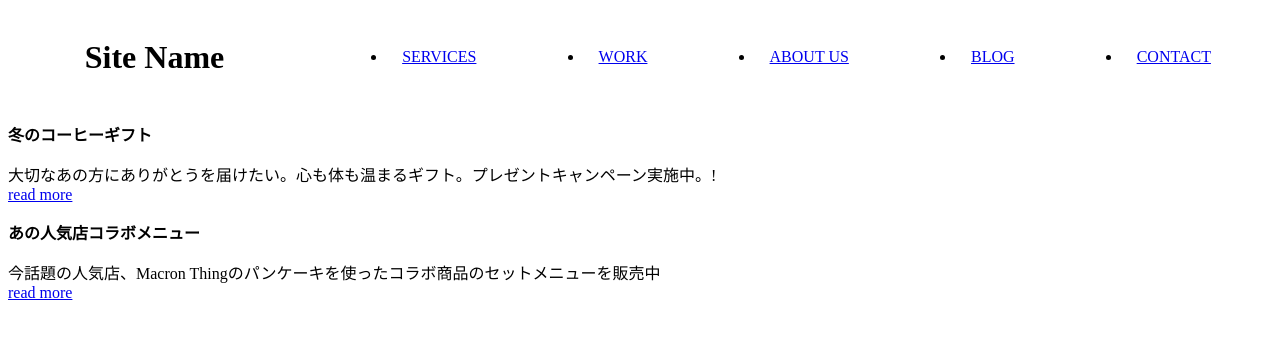
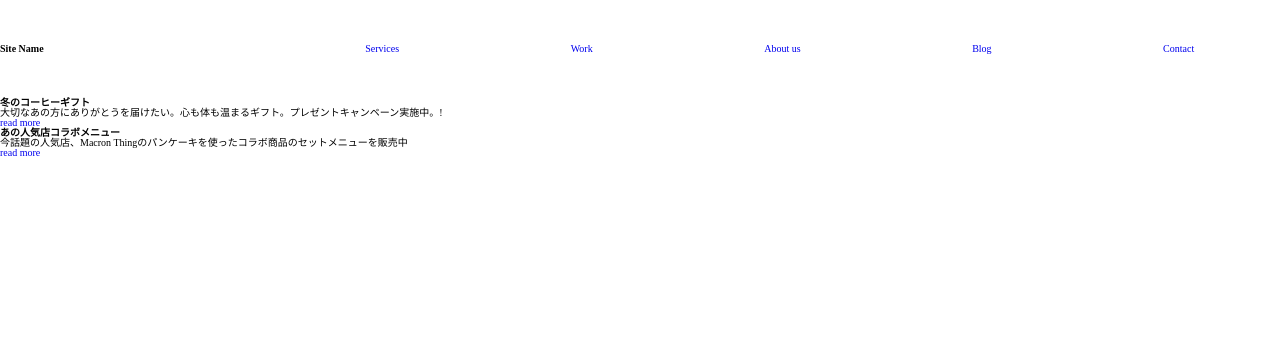
Before and after one commit to umanari145/css, a PHP site: page / in a window 1280 px wide. Shown: the top 339 px of the page. Run offline with PHP 8.4, Linux system fonts and the light colour scheme.

Commit message:
flexの復習

```diff
--- a/samplesite01/css/_header.scss
+++ b/samplesite01/css/_header.scss
@@ -1,15 +1,24 @@
 .Header{
-    display: -webkit-flex;
-    display: -ms-flex;
-    display: flex;
+
+	@include flex;
 	justify-content: flex-start;
-    align-items: center;
 	height: 98px;
+	align-items:center;
 	&__head{
-        flex:  1 1 auto;
-        text-align: center;
+		background: #fff;
+		flex: 1 1 auto;
 	}
+
 	&__body{
 		flex: 3 1 auto;
+		.Menu{
+			@include flex;
+			justify-content: space-around;
+			&__item{
+				display: block;
+				padding: 10px 15px;
+
 			}
 		}
+	}
+}
--- /dev/null
+++ b/samplesite01/css/base.scss
@@ -0,0 +1,36 @@
+html {
+	font-size: 62.5%;
+}
+
+*, *::before, *::after {
+  box-sizing: border-box;
+}
+
+a:active,
+a:hover,
+a:link,
+a:visited {
+	text-decoration: none;
+}
+
+li {
+	list-style-type: none;
+}
+
+@mixin centering {
+	margin-left: auto;
+	margin-right: auto;
+	text-align: center;
+}
+
+.clearfix::after {
+	content:'';
+	display: block;
+	clear: both;
+}
+
+@mixin flex {
+	display: -webkit-flex;
+	display: -ms-flex;
+	display: flex;
+}
--- a/samplesite01/css/main.css
+++ b/samplesite01/css/main.css
@@ -1,52 +1,54 @@
+html {
+  font-size: 62.5%;
+}
+
+*, *::before, *::after {
+  box-sizing: border-box;
+}
+
+a:active,
+a:hover,
+a:link,
+a:visited {
+  text-decoration: none;
+}
+
+li {
+  list-style-type: none;
+}
+
+.clearfix::after {
+  content: '';
+  display: block;
+  clear: both;
+}
+
 .Header {
   display: -webkit-flex;
   display: -ms-flex;
   display: flex;
   justify-content: flex-start;
+  height: 98px;
   align-items: center;
-  height: 98px;
 }
 
 .Header__head {
+  background: #fff;
   flex: 1 1 auto;
-  text-align: center;
 }
 
 .Header__body {
   flex: 3 1 auto;
 }
 
-.Menu {
+.Header__body .Menu {
   display: -webkit-flex;
   display: -ms-flex;
   display: flex;
   justify-content: space-around;
 }
 
-.Menu__item {
+.Header__body .Menu__item {
   display: block;
   padding: 10px 15px;
-  text-transform: uppercase;
 }
-
-.EntryPanel {
-  display: -webkit-flex;
-  display: -ms-flex;
-  display: flex;
-  align-items: center;
-}
-
-.EntryPanel__main {
-  display: -webkit-flex;
-  display: -ms-flex;
-  display: flex;
-  flex: 1 1 50%;
-  flex-direction: column;
-  justify-content: space-between;
-  align-self: stretch;
-}
-
-.EntryPanel__head {
-  font-weight: bold;
-  font-size: 16px;
-}
--- a/samplesite01/css/main.scss
+++ b/samplesite01/css/main.scss
@@ -1,4 +1,3 @@
 // expanded: $1.css
+@import "base";
 @import "header";
-@import "menu";
-@import "EntryPanel";
--- /dev/null
+++ b/samplesite01/css/reset.css
@@ -0,0 +1,86 @@
+/**
+ * html5doctor.com Reset Stylesheet v1.6.1 (http://html5doctor.com/html-5-reset-stylesheet/)
+ * Richard Clark (http://richclarkdesign.com)
+ * http://cssreset.com
+ */
+html, body, div, span, object, iframe,
+h1, h2, h3, h4, h5, h6, p, blockquote, pre,
+abbr, address, cite, code,
+del, dfn, em, img, ins, kbd, q, samp,
+small, strong, sub, sup, var,
+b, i,
+dl, dt, dd, ol, ul, li,
+fieldset, form, label, legend,
+table, caption, tbody, tfoot, thead, tr, th, td,
+article, aside, canvas, details, figcaption, figure,
+footer, header, hgroup, menu, nav, section, summary,
+time, mark, audio, video {
+    margin:0;
+    padding:0;
+    border:0;
+    outline:0;
+    font-size:100%;
+    vertical-align:baseline;
+    background:transparent;
+}
+body {
+    line-height:1;
+}
+article,aside,details,figcaption,figure,
+footer,header,hgroup,menu,nav,section {
+    display:block;
+}
+nav ul {
+    list-style:none;
+}
+blockquote, q {
+    quotes:none;
+}
+blockquote:before, blockquote:after,
+q:before, q:after {
+    content:'';
+    content:none;
+}
+a {
+    margin:0;
+    padding:0;
+    font-size:100%;
+    vertical-align:baseline;
+    background:transparent;
+}
+/* change colours to suit your needs */
+ins {
+    background-color:#ff9;
+    color:#000;
+    text-decoration:none;
+}
+/* change colours to suit your needs */
+mark {
+    background-color:#ff9;
+    color:#000;
+    font-style:italic;
+    font-weight:bold;
+}
+del {
+    text-decoration: line-through;
+}
+abbr[title], dfn[title] {
+    border-bottom:1px dotted;
+    cursor:help;
+}
+table {
+    border-collapse:collapse;
+    border-spacing:0;
+}
+/* change border colour to suit your needs */
+hr {
+    display:block;
+    height:1px;
+    border:0;
+    border-top:1px solid #cccccc;
+    margin:1em 0;
+    padding:0;
+}
+input, select {
+    vertical-align:middle;
+}
--- a/samplesite01/header.php
+++ b/samplesite01/header.php
@@ -3,6 +3,7 @@
 
 <head>
 	<meta http-equiv="Content-Type" content="text/html;charset=UTF-8">
+	<link rel="stylesheet" href="css/reset.css">
 	<link rel="stylesheet" href="css/main.css">
 	<title></title>
 </head>
```
Lines whose indentation alone changed are shown as unchanged.
